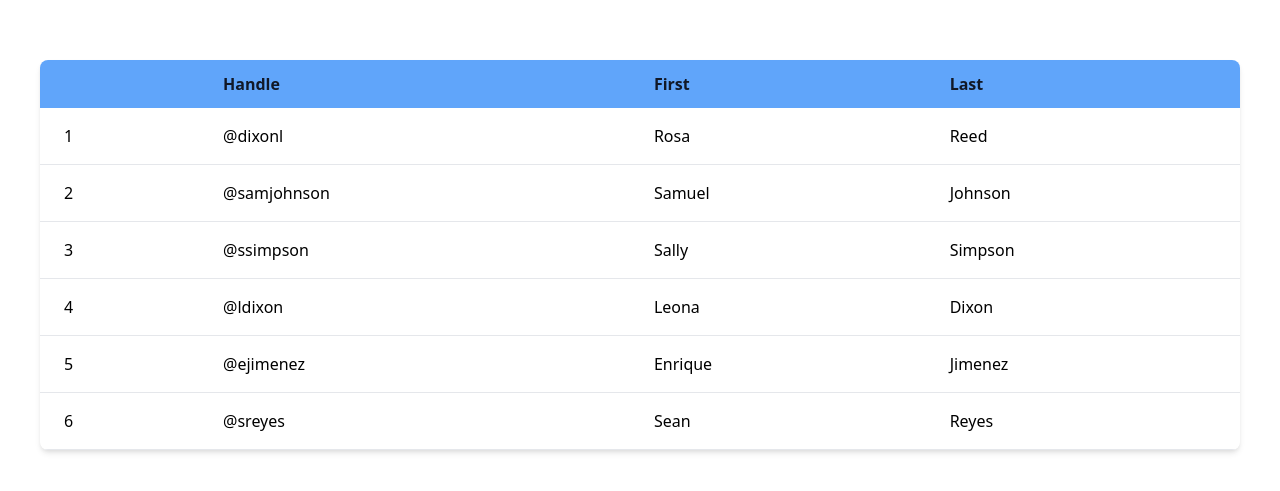
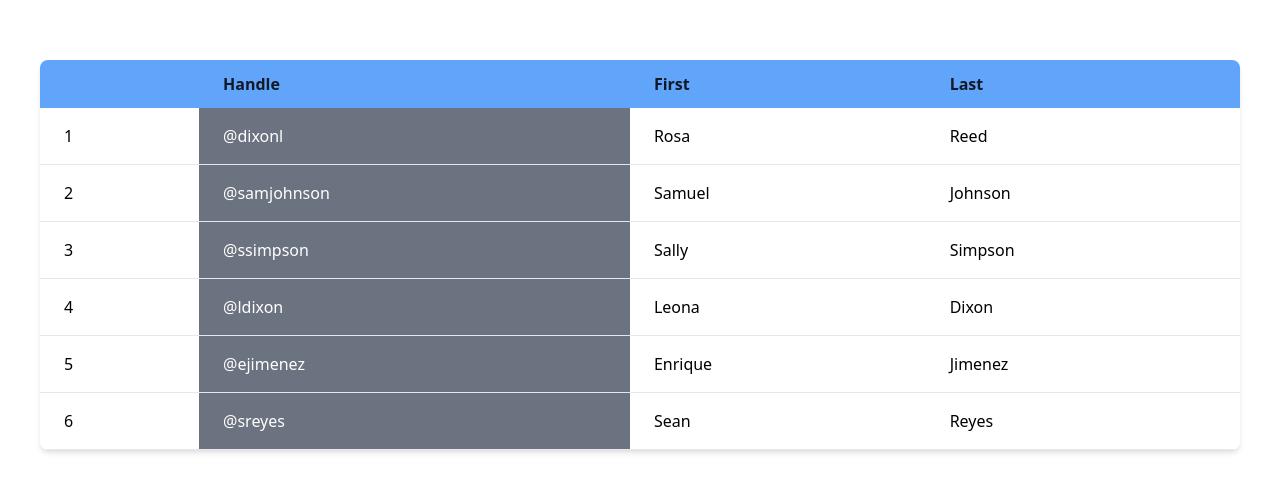
Before and after one commit to YoussefLachgar/ecma-script-6, a website: page dom_exercice6.html in a window 1280 px wide. Shown: the part 145-636 px from the top of the page. Drawn offline with nearby package versions, Linux system fonts and the light colour scheme.

Commit message:
exercice 6: To make the table easier to read, make every handle colum on the table to have a gray background and white text color.

```diff
--- a/dom_exercice6.js
+++ b/dom_exercice6.js
@@ -50,5 +50,9 @@ Array.from(document.querySelectorAll('table tr')).forEach(row => {
 /*
   Exercise 05
   -----------
-  To make the table easier to read, make every other row on the table to have a darker, shaded colour e.g. #f2f2f2
+  To make the table easier to read, make every handle colum on the table to have a gray background and white text color.
 */
+
+Array.from(document.querySelectorAll('table tr td:nth-child(2)')).forEach(handleCol => {
+    handleCol.classList.add('bg-gray-500', 'text-white');
+});
```
Also changed, not shown: src/output.css.
